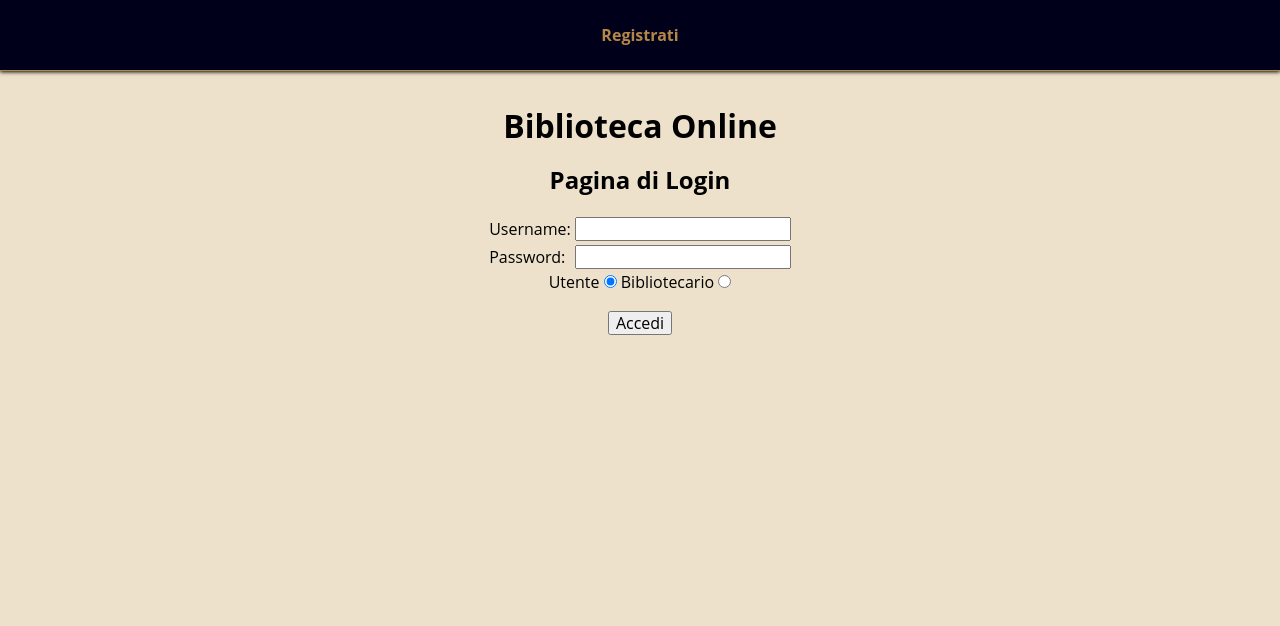
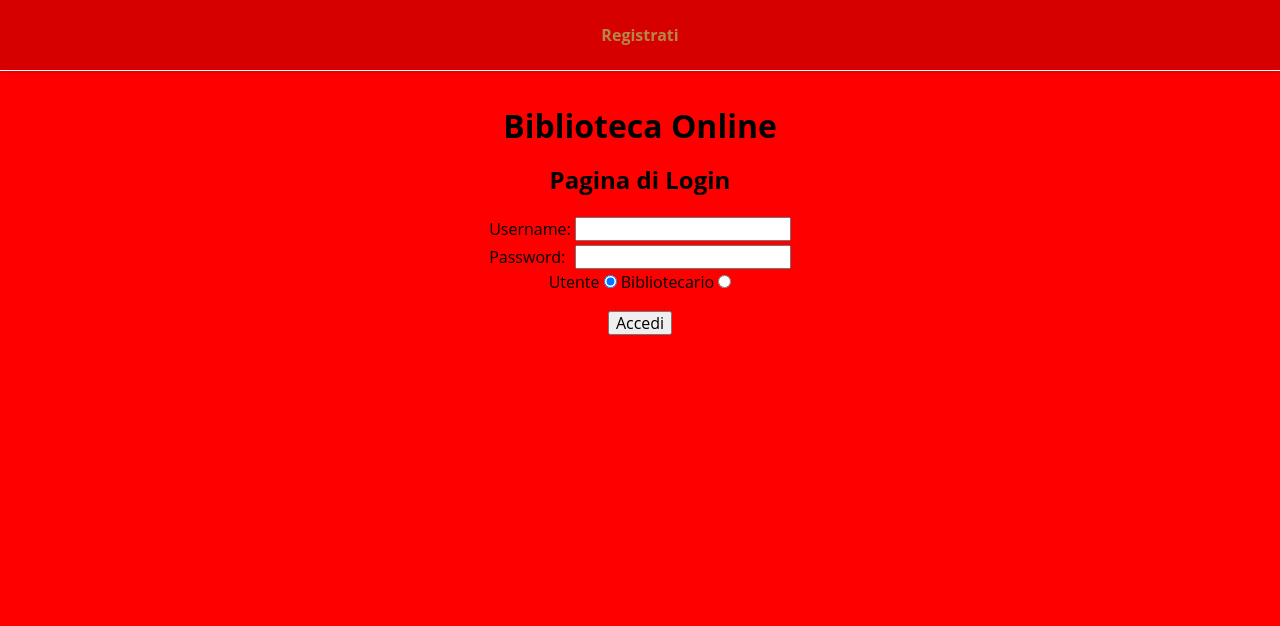
Before and after one commit to MartaBiellas/Progetto_BB, a PHP site: page /index.php in a window 1280 px wide. Shown: the top 626 px of the page. Run offline with PHP 8.4, Linux system fonts and the light colour scheme.

Commit message:
tentativo

```diff
--- a/style.css
+++ b/style.css
@@ -18,13 +18,13 @@ body {
 	padding: 0px;
 	margin: 0px;
 	font-family: 'Open Sans', Verdana, 'DejaVu Sans', Arial, sans-serif;
-	background-color: #ede1cc;
+	background-color: #ff0000;
 }
 
 .nav {
-	background-color: #00001a;
-	border-bottom: 1.5px solid #b48648;
-	box-shadow: 0px 1px 4px black;
+	background-color: #d70000;
+	border-bottom: 1.5px solid #ffffff;
+	box-shadow: 0px 1px 4px #d70000;
 }
 .centratonav{
 	width: 550px;
```
